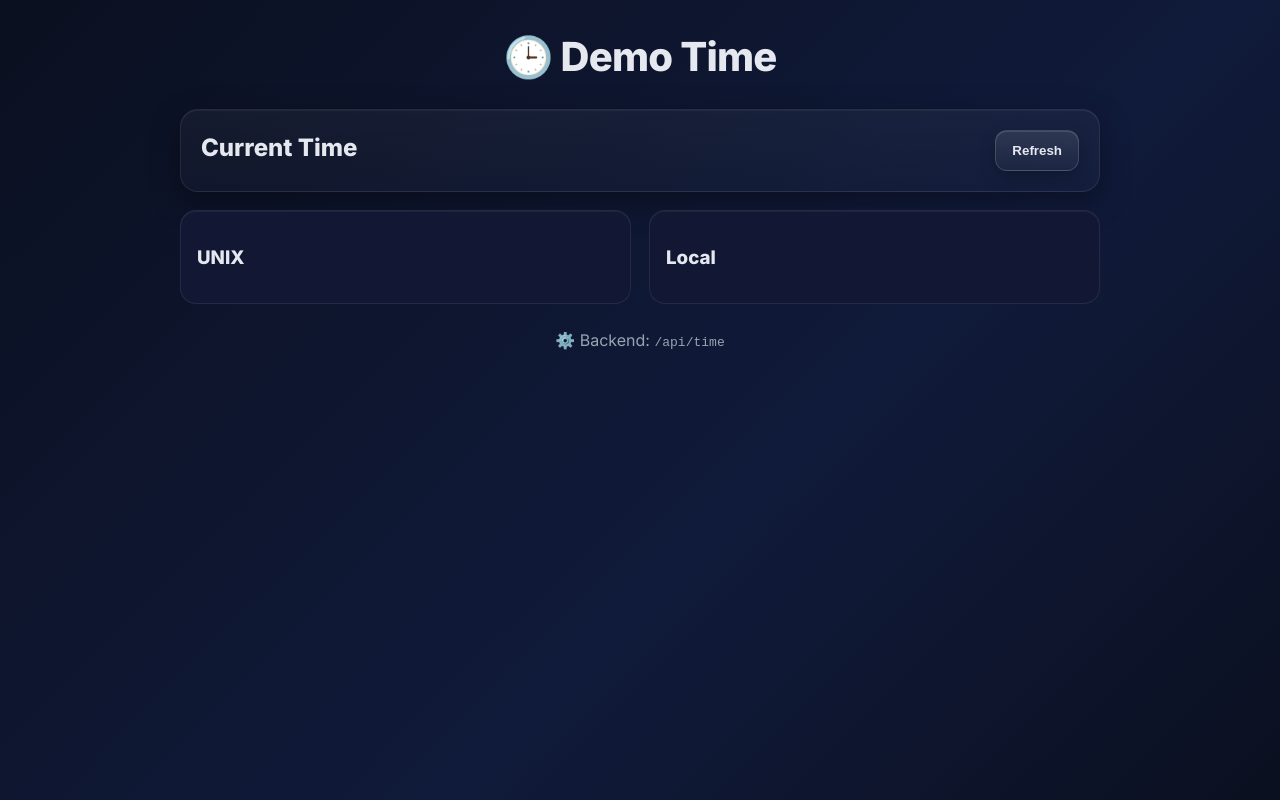
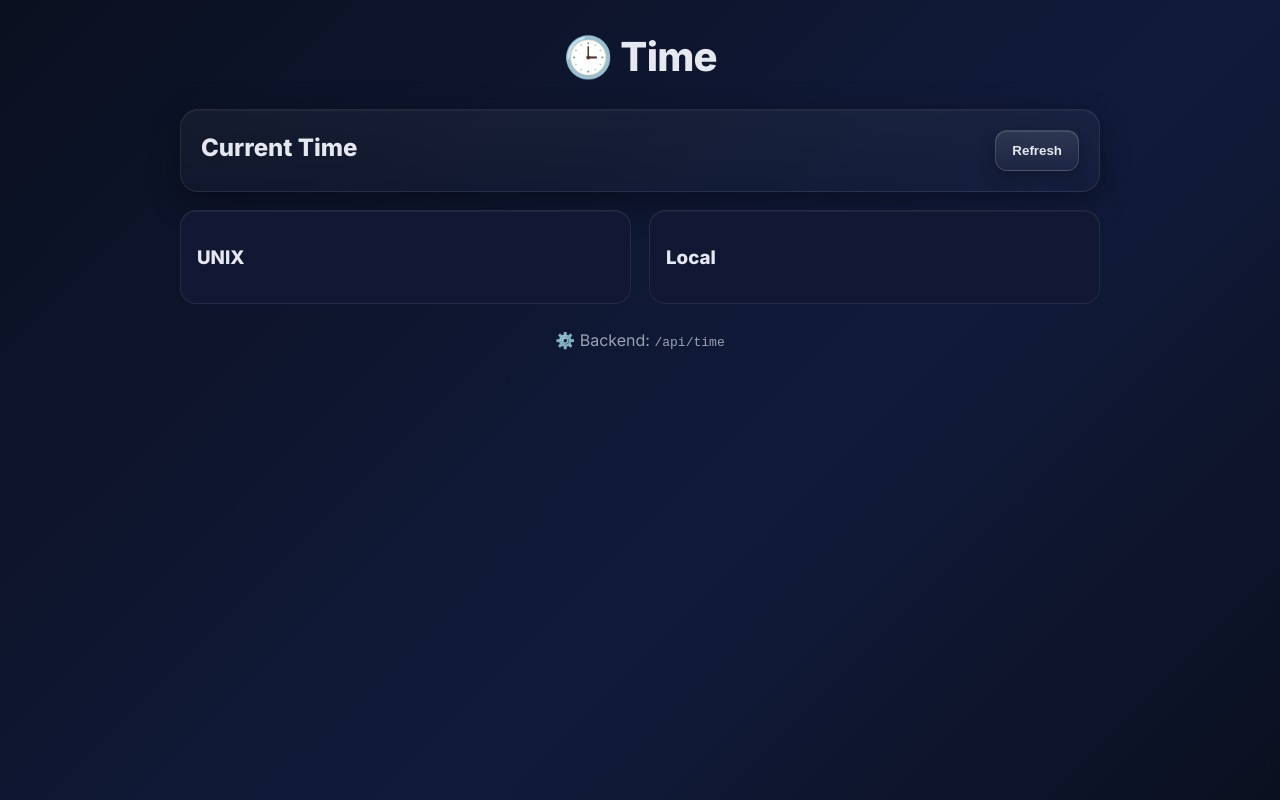
Before and after one commit to procinger/gitops-playground, a plain HTML site: page frontend/static/index.html in a window 1280 px wide. Drawn offline with Linux system fonts and the light colour scheme; no server answers.

Commit message:
fix: header

```diff
--- a/frontend/static/index.html
+++ b/frontend/static/index.html
@@ -12,7 +12,7 @@
 <body>
 <div class="wrap">
     <header>
-        <h1>🕒 Demo Time</h1>
+        <h1>🕒 Time</h1>
     </header>
 
     <main>
```
